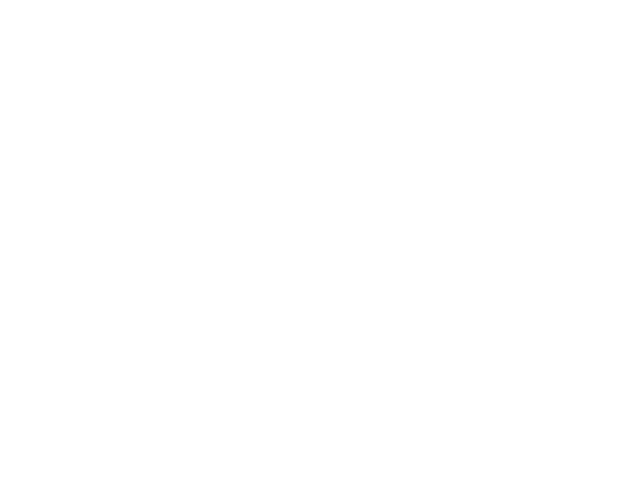
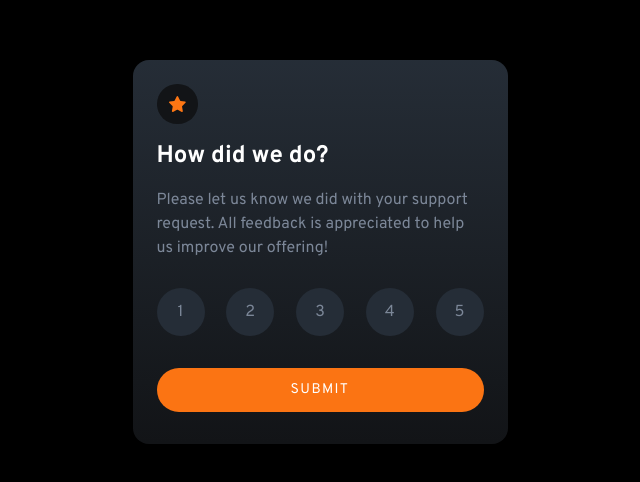
Before and after one commit to HigorSR/interactive-ratin-component-main, a Next.js app: page / in a window 1280 px wide. Shown: the part 148-630 px from the top of the page, without its empty margins (320-960 px from the left). Built offline with nearby package versions, Linux system fonts and the light colour scheme.

Commit message:
Criação dos components da primeira página

```diff
--- a/src/app/page.tsx
+++ b/src/app/page.tsx
@@ -1,9 +1,11 @@
-import Image from 'next/image'
+"use client"
+
+import { Card } from '@/components/card'
 
 export default function Home() {
   return (
-    <div>
-
+    <div className='flex items-center justify-center bg-black h-screen w-screen'>
+      <Card />
     </div>
   )
 }
--- /dev/null
+++ b/src/components/button-submit.tsx
@@ -0,0 +1,11 @@
+import Link from "next/link"
+
+export function ButtonSubmit() {
+    return (
+        <div>
+            <Link href={`/modal`}>
+                <button className="bg-orange text-white spc rounded-3xl w-full py-3 tracking-widest text-sm hover:bg-white hover:text-orange ease-in-out duration-300">SUBMIT</button>
+            </Link>
+        </div>
+    )
+}
--- /dev/null
+++ b/src/components/card.tsx
@@ -0,0 +1,23 @@
+import { StarIcon } from "@/img/star-icon";
+import { Text} from "./text";
+import { Number } from "./number";
+import { ButtonSubmit } from "./button-submit";
+
+export function Card() {
+    return (
+        <div className="w-[375px] h-96 bg-gradient-to-b from-dark-blue to-very-dark-blue rounded-2xl p-6">
+            <div className="p-3 rounded-full bg-very-dark-blue w-fit mb-4">
+                <StarIcon/>
+            </div>
+            <Text />
+            <div className="flex justify-between">
+                <Number >1</Number>
+                <Number >2</Number>
+                <Number >3</Number>
+                <Number >4</Number>
+                <Number >5</Number>
+            </div>
+            <ButtonSubmit />
+        </div>
+    )
+}
--- /dev/null
+++ b/src/components/number.tsx
@@ -0,0 +1,11 @@
+interface NumberProps {
+    children: string;
+}
+
+export function Number({ children }: NumberProps) {
+    return (
+        <button className="focus:bg-light-grey focus:text-white w-12 h-12 text-medium-grey bg-dark-blue rounded-full flex items-center justify-center mb-8 hover:bg-orange hover:text-white ease-in-out duration-300">
+            {children}
+        </button>
+    )
+}
--- /dev/null
+++ b/src/components/text.tsx
@@ -0,0 +1,8 @@
+export function Text() {
+    return (
+        <div>
+            <h1 className="text-white text-2xl font-bold mb-4">How did we do?</h1>
+            <p className="text-medium-grey mb-7">Please let us know we did with your support request. All feedback is appreciated to help us improve our offering!</p>
+        </div>
+    )
+}
```
